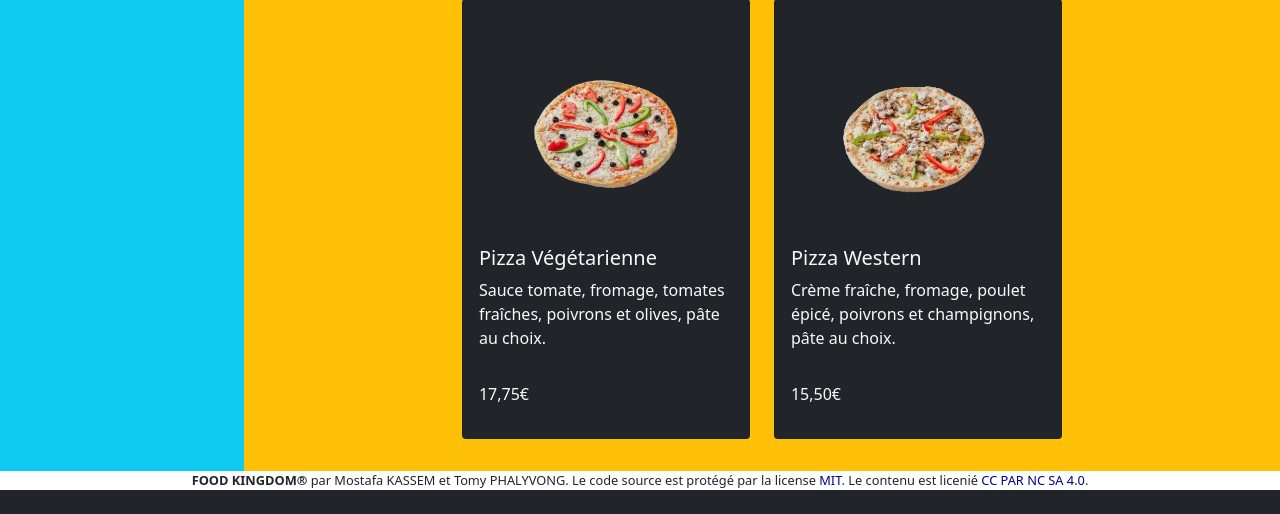
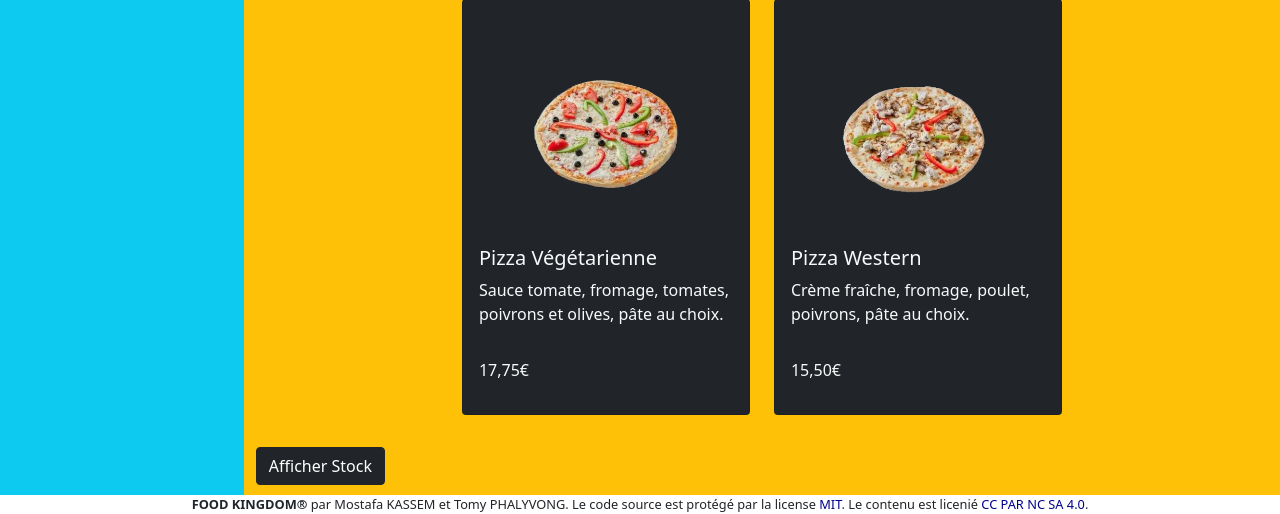
Before and after one commit to KassemMostafa/Food-Kingdom, a PHP site: page /pizza.html in a window 1280 px wide. Shown: the part 633-1147 px from the top of the page. Before the commit the page ends 1123 px from the top, so only its background shows below. Run offline with PHP 8.4, Linux system fonts and the light colour scheme.

Commit message:
Affichage stock ajouté

```diff
--- a/Rendu JS/css/style.css
+++ b/Rendu JS/css/style.css
@@ -30,3 +30,11 @@ footer{
 .card{
     margin-bottom: 2em;
 }
+.button-stock{
+    margin-bottom: 10px;
+    position: bottom;
+}
+.stock{
+    display: none;
+    margin-left: 8.125em;
+}
--- a/Rendu JS/js/script.js
+++ b/Rendu JS/js/script.js
@@ -0,0 +1,23 @@
+"use strict";
+function affichageStock()
+{
+    var stock, i;
+
+    stock = document.getElementsByClassName("stock");
+    if (document.getElementById("stock-button").value == 'stock-cache') {
+        for (i = 0; i < stock.length; i++) {
+            stock[i].style.display = "inline";
+            stock[i].style.textAlign = "right";
+        }
+        document.getElementById("stock-button").innerHTML="Cacher Stock";
+        document.getElementById("stock-button").value="stock-affiche";
+    } else
+    {
+        for (i = 0; i < stock.length; i++) {
+            stock[i].style.display = "none";
+        }
+        document.getElementById("stock-button").innerHTML="Afficher Stock";
+        document.getElementById("stock-button").value="stock-cache";
+
+    }
+}
--- a/Rendu JS/pizza.html
+++ b/Rendu JS/pizza.html
@@ -9,6 +9,7 @@
 
     <link rel="stylesheet" href="css/style.css">
     <link rel="stylesheet" href="css/bootstrap.css">
+    <script src="js/script.js"></script>
 
 </head>
 <!-- Entete       Navbar non affiché sur les petites écrans due au manque du javascript, erreur à réparer lors du deuxième rendu-->
@@ -75,7 +76,8 @@
                                     <p class="card-text">Sauce tomate,fromage,œuf, viande, champignons, pâte au choix.</p>
                                 </div>
                                 <div class="card-body">
-                                    <p>11,60€</p>
+                                    <p>11,60€<span class="stock">Stock : 68</span></p>
+
                                 </div>
                             </div>
                         </div>
@@ -84,10 +86,11 @@
                                 <img src="img/fruttidemare.png" width="286" height="230" class="card-img-top" alt="fruttidemare">
                                 <div class="card-body">
                                     <h5 class="card-title">Pizza Frutti Di Mare</h5>
-                                    <p class="card-text">Sauce tomate, fromage, fruits de mer, ail et persil, pâte au choix.</p>
+                                    <p class="card-text">Sauce tomate, fromage, fruits de mer, ail et persil, pâte au choix. </p>
                                 </div>
                                 <div class="card-body">
-                                    <p>18,50€</p>
+                                    <p>18,50€<span class="stock">Stock : 59</span></p>
+
                                 </div>
                             </div>
                         </div>
@@ -99,7 +102,8 @@
                                     <p class="card-text">Sauce tomate, Raclette, pomme de terre, poulet, pâte au choix.</p>
                                 </div>
                                 <div class="card-body">
-                                    <p>14,00€</p>
+                                    <p>14,00€<span class="stock">Stock : 43</span></p>
+
                                 </div>
                             </div>
                         </div>
@@ -108,10 +112,11 @@
                                 <img src="img/vég.png" width="286" height="230" class="card-img-top" alt="Végéterienne">
                                 <div class="card-body">
                                     <h5 class="card-title">Pizza Végétarienne</h5>
-                                    <p class="card-text">Sauce tomate, fromage, tomates fraîches, poivrons et olives, pâte au choix.</p>
+                                    <p class="card-text">Sauce tomate, fromage, tomates, poivrons et olives, pâte au choix.</p>
                                 </div>
                                 <div class="card-body">
-                                    <p>17,75€</p>
+                                    <p>17,75€ <span class="stock">Stock : 77</span></p>
+
                                 </div>
                             </div>
                         </div>
@@ -120,15 +125,17 @@
                                 <img src="img/western.png" width="286" height="230" class="card-img-top" alt="western">
                                 <div class="card-body">
                                     <h5 class="card-title">Pizza Western</h5>
-                                    <p class="card-text">Crème fraîche, fromage, poulet épicé, poivrons et champignons, pâte au choix.</p>
+                                    <p class="card-text">Crème fraîche, fromage, poulet, poivrons, pâte au choix.</p>
                                 </div>
                                 <div class="card-body">
-                                    <p>15,50€</p>
+                                    <p>15,50€ <span class="stock">Stock : 38</span></p>
                                 </div>
                             </div>
                         </div>
                     </div>
+
                 </div>
+                <button type="button" class="btn btn-dark button-stock" value="stock-cache" id="stock-button" onclick="affichageStock(this.id)">Afficher Stock</button>
             </aside>
         </div>
         <!-- Pied de page -->
```
